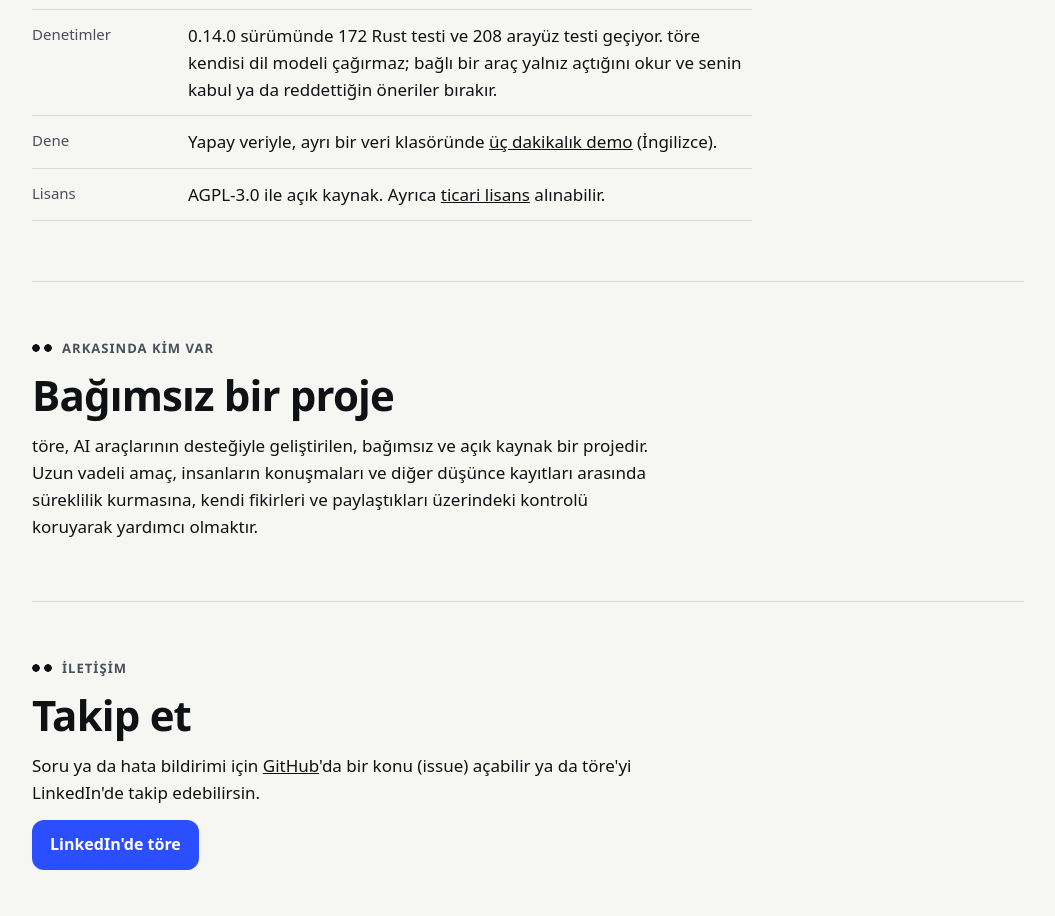
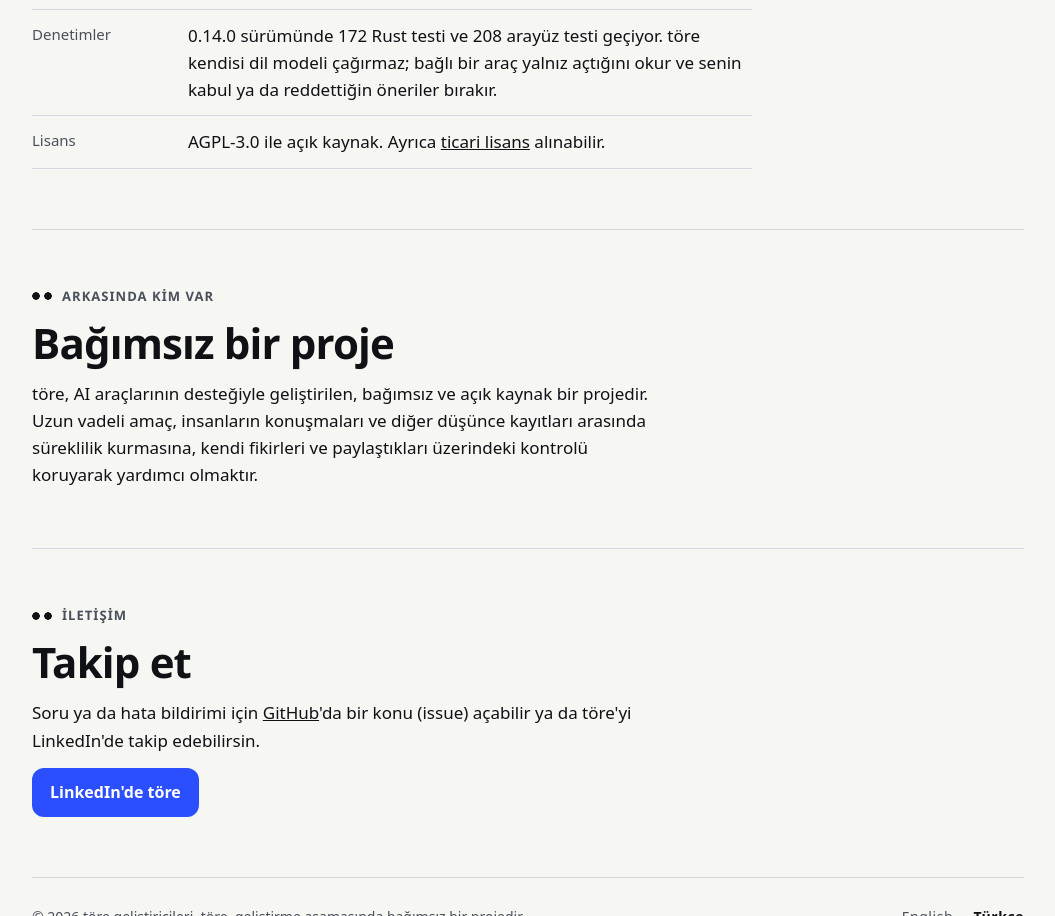
Before and after one commit to ondersamet97/tore-site, a plain HTML site: page tr/index.html in a window 1280 px wide. Shown: the part 6970-7886 px from the top of the page, without its empty margins (112-1167 px from the left). Drawn offline with Linux system fonts and the light colour scheme.

Commit message:
Remove the demo link from the site
Co-Authored-By: Claude Opus 5.5 <noreply@anthropic.com>

```diff
--- a/tr/index.html
+++ b/tr/index.html
@@ -140,7 +140,6 @@
         <div><dt>Platform</dt><dd>Yalnızca macOS'ta denendi</dd></div>
         <div><dt>Erişim</dt><dd>Kaynak kod <a href="https://github.com/ondersamet97/tore" rel="noopener">GitHub</a>'da (sürüm 0.14.0). Kendin derlersin; henüz kurulum paketi yok.</dd></div>
         <div><dt>Denetimler</dt><dd>0.14.0 sürümünde 172 Rust testi ve 208 arayüz testi geçiyor. töre kendisi dil modeli çağırmaz; bağlı bir araç yalnız açtığını okur ve senin kabul ya da reddettiğin öneriler bırakır.</dd></div>
-        <div><dt>Dene</dt><dd>Yapay veriyle, ayrı bir veri klasöründe <a href="https://github.com/ondersamet97/tore/blob/main/docs/PREVIEW-DEMO.md" rel="noopener">üç dakikalık demo</a> (İngilizce).</dd></div>
         <div><dt>Lisans</dt><dd>AGPL-3.0 ile açık kaynak. Ayrıca <a href="https://github.com/ondersamet97/tore/blob/main/COMMERCIAL-LICENSE.md" rel="noopener">ticari lisans</a> alınabilir.</dd></div>
       </dl>
     </section>
```
Also changed, not shown: index.html (+0 -1 lines).
